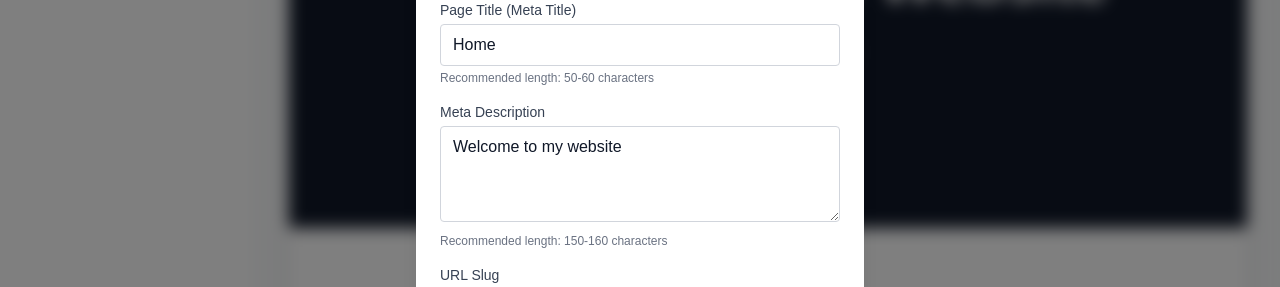
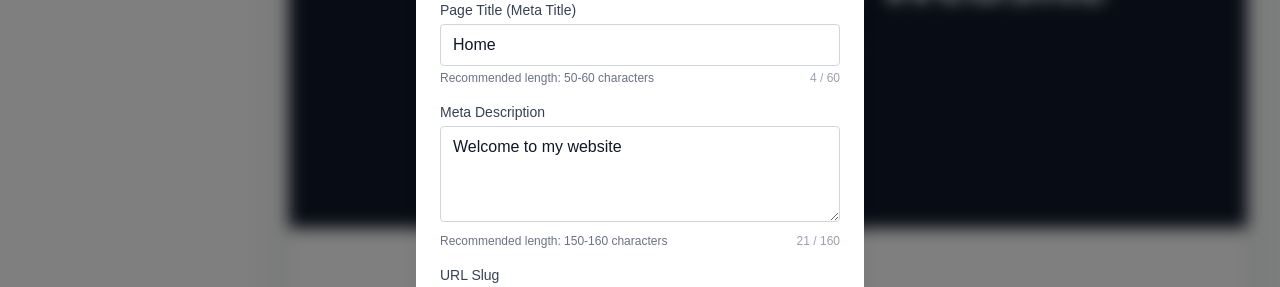
Before and after one commit to costumerspprts-design/aurex-capital-investments, a Next.js app: page /builder in a window 1280 px wide. Both pictures are taken after a click on the button "Page SEO Settings". Shown: the part 225-512 px from the top of the page. Built offline with nearby package versions, Linux system fonts and the light colour scheme.

Commit message:
🎨 Palette: Add character counters to SEO settings
Co-authored-by: costumerspprts-design <255839008+costumerspprts-design@users.noreply.github.com>

```diff
--- a/src/components/builder/SeoSettingsModal.tsx
+++ b/src/components/builder/SeoSettingsModal.tsx
@@ -13,7 +13,7 @@ export function SeoSettingsModal({ onClose }: { onClose: () => void }) {
       <div className="bg-white rounded-lg shadow-xl w-full max-w-md p-6 m-4 animate-in zoom-in-95">
         <div className="flex items-center justify-between mb-6">
             <h2 className="text-xl font-bold">SEO & Page Settings</h2>
-            <button onClick={onClose} className="text-gray-500 hover:text-gray-700">
+            <button onClick={onClose} className="text-gray-500 hover:text-gray-700" aria-label="Close modal">
                 <X size={24} />
             </button>
         </div>
@@ -28,7 +28,12 @@ export function SeoSettingsModal({ onClose }: { onClose: () => void }) {
                     className="w-full px-3 py-2 border border-gray-300 rounded focus:ring-2 focus:ring-blue-500 focus:outline-none"
                     placeholder="e.g. Home - My Website"
                 />
-                <p className="text-xs text-gray-500 mt-1">Recommended length: 50-60 characters</p>
+                <div className="flex justify-between items-center mt-1">
+                    <p className="text-xs text-gray-500">Recommended length: 50-60 characters</p>
+                    <span className={`text-xs ${activePage.seo.title.length > 60 ? 'text-orange-500 font-medium' : 'text-gray-400'}`}>
+                        {activePage.seo.title.length} / 60
+                    </span>
+                </div>
             </div>
             <div>
                 <label className="block text-sm font-medium text-gray-700 mb-1">Meta Description</label>
@@ -38,7 +43,12 @@ export function SeoSettingsModal({ onClose }: { onClose: () => void }) {
                     className="w-full px-3 py-2 border border-gray-300 rounded focus:ring-2 focus:ring-blue-500 focus:outline-none h-24"
                     placeholder="Brief description of this page for search engines..."
                 />
-                 <p className="text-xs text-gray-500 mt-1">Recommended length: 150-160 characters</p>
+                 <div className="flex justify-between items-center mt-1">
+                    <p className="text-xs text-gray-500">Recommended length: 150-160 characters</p>
+                    <span className={`text-xs ${activePage.seo.description.length > 160 ? 'text-orange-500 font-medium' : 'text-gray-400'}`}>
+                        {activePage.seo.description.length} / 160
+                    </span>
+                 </div>
             </div>
              <div>
                 <label className="block text-sm font-medium text-gray-700 mb-1">URL Slug</label>
```
Also changed, not shown: .Jules/palette.md (added).
